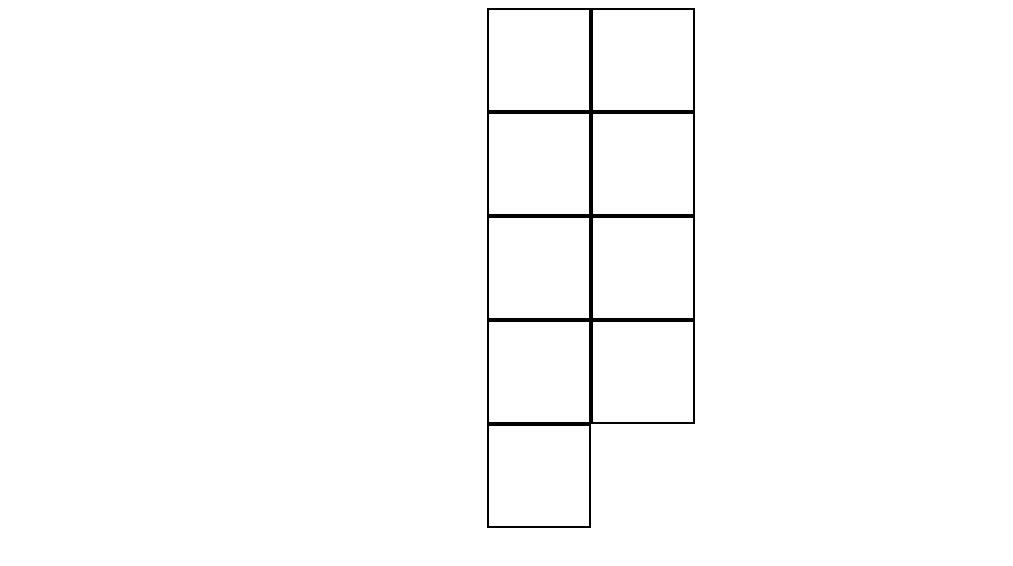
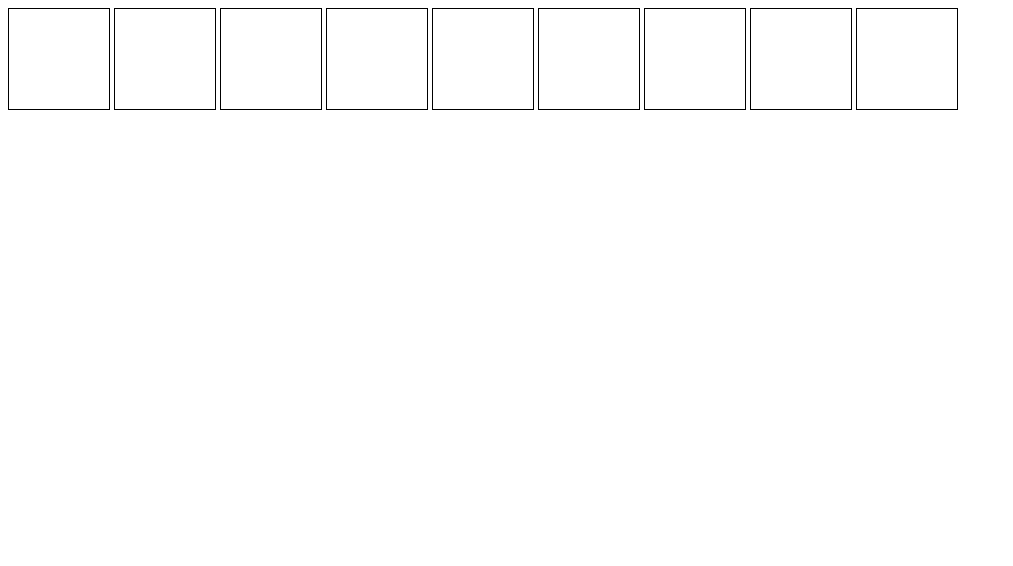
Before and after one commit to Paulo635/ia-do-jogo-da-velha-, a plain HTML site: page index.html in a window 1280 px wide. Shown: the whole page, without its empty margins (0-1013 px from the left). Drawn offline with Linux system fonts and the light colour scheme.

Commit message:
Update style.css

```diff
--- a/style.css
+++ b/style.css
@@ -1,27 +1,10 @@
-#board {
-    display: flex;
-    flex-wrap: wrap;
-    width: 306px;
-    margin: 0 auto;
-}
-
 .square {
     width: 100px;
     height: 100px;
-    background-color: #fff;
-    border: 2px solid #000;
-    font-size: 4em;
+    display: inline-block;
+    border: 1px solid black;
     text-align: center;
     line-height: 100px;
+    font-size: 3rem;
     cursor: pointer;
-    transition: background-color 0.3s;
 }
-
-.square:hover {
-    background-color: #ddd;
-}
-
-.square.clicked {
-    background-color: #ccc;
-    cursor: not-allowed;
-}
```
